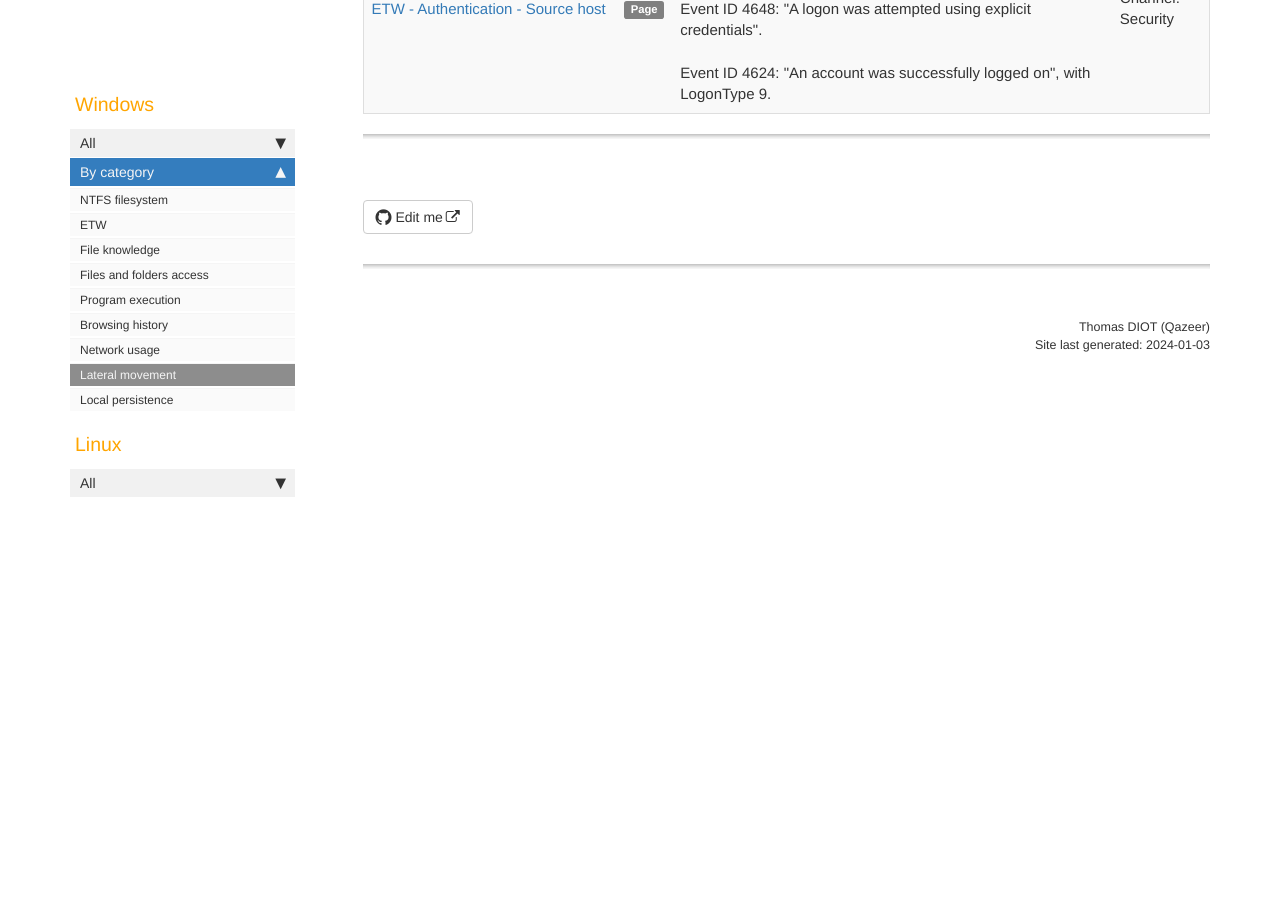
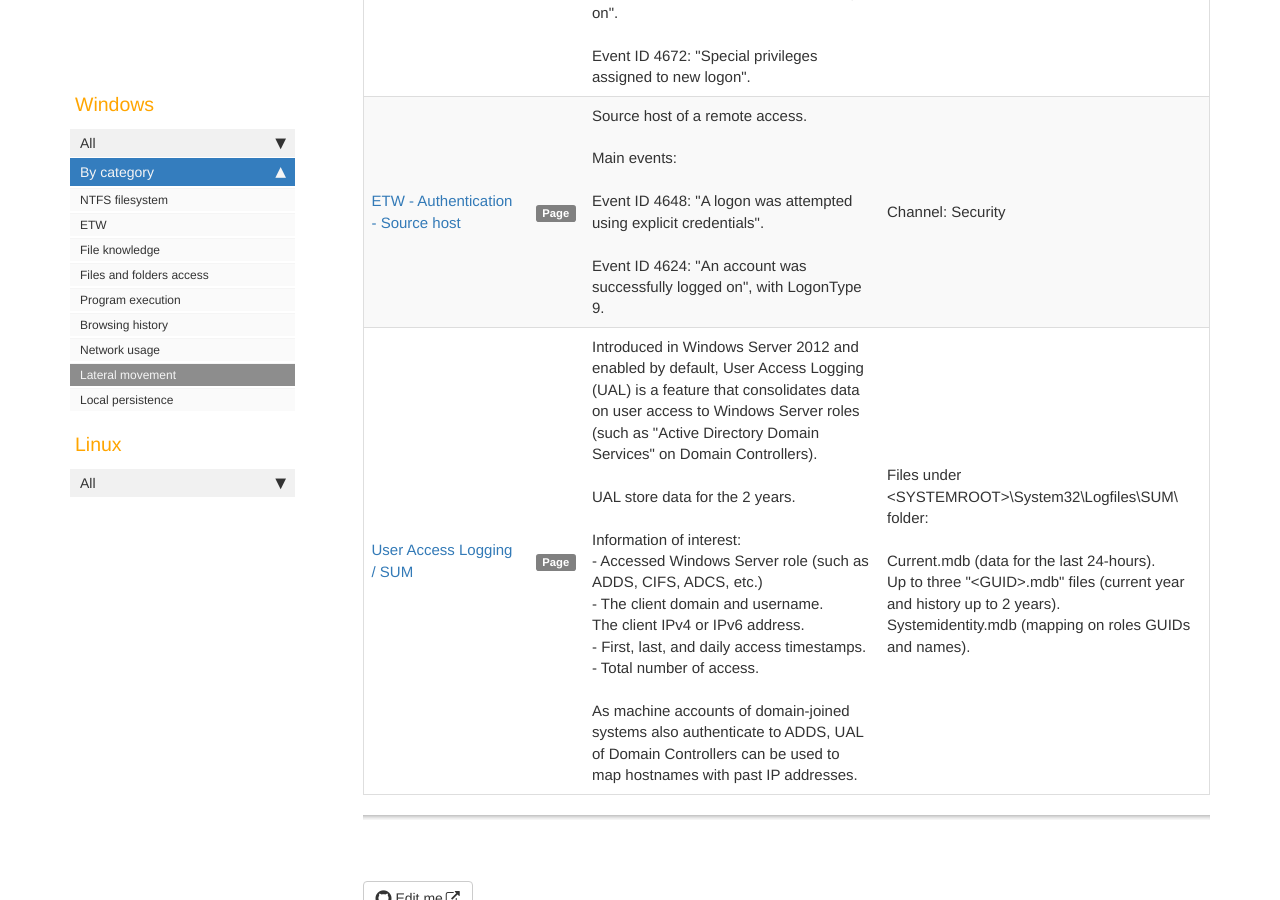
Before and after one commit to Qazeer/artefacts.help, a Jekyll site: the page built from pages/tags/tag_windows_lateral_movement.md, in a window 1280 px wide and 900 px high, scrolled down 973 px. Built offline with Jekyll 4.4.1, drawn with Linux system fonts in a browser that asks for light colours; our own code applies the rules of GitHub Pages for plain Markdown files; comment, search, counter and statistics services are not loaded; part of the change alters nothing that is shown.

Commit message:
[Artefact] UAL - init

````diff
--- a/_data/sidebars/sidebar.yml
+++ b/_data/sidebars/sidebar.yml
@@ -111,6 +111,10 @@ entries:
       url: /windows_srum.html
       output: web
 
+    - title: UAL / SUM
+      url: /windows_ual.html
+      output: web
+
     - title: Windows Search Database
       url: /windows_search_db.html
       output: web
--- /dev/null
+++ b/pages/windows/ual.md
@@ -0,0 +1,149 @@
+---
+title: User Access Logging / SUM
+summary: 'Introduced in Windows Server 2012 and enabled by default, User Access Logging (UAL) is a feature that consolidates data on user access to Windows Server roles (such as "Active Directory Domain Services" on Domain Controllers).\n\nUAL store data for the 2 years.\n\nInformation of interest:\n- Accessed Windows Server role (such as ADDS, CIFS, ADCS, etc.)\n- The client domain and username.\n The client IPv4 or IPv6 address.\n- First, last, and daily access timestamps.\n- Total number of access.\n\nAs machine accounts of domain-joined systems also authenticate to ADDS, UAL of Domain Controllers can be used to map hostnames with past IP addresses.'
+keywords: User Access Logging, SUM, UAL, DNS, Current.mdb
+tags:
+  - windows_lateral_movement
+location: 'Files under <SYSTEMROOT>\System32\Logfiles\SUM\ folder:\n\nCurrent.mdb (data for the last 24-hours).\nUp to three "<GUID>.mdb" files (current year and history up to 2 years).\nSystemidentity.mdb (mapping on roles GUIDs and names).'
+last_updated: 2024-01-01
+sidebar: sidebar
+permalink: windows_ual.html
+folder: windows
+---
+
+### Overview
+
+`User Access Logging (UAL)` is a feature introduced, and enabled by default, in
+`Windows Server 2012` that consolidates data on client activity. Among other
+information, user access on specific Windows Server roles (such as
+`Active Directory Domain Services` on Domain Controller) are logged by the
+`UAL`. The specific activity triggering an entry to be logged for a given role
+is not documented.
+
+On Domain Controllers, `UAL` thus yield information on **sessions opening on
+domain-joined computers** (if the given DC was reached for authentication or
+`Group Policy` retrieval).
+
+The information is stored locally in up to five (5)
+`Extensible Storage Engine (ESE)` database files (`.mdb`):
+
+  - The `Current.mdb` file which contains data for the last 24-hour.
+
+  - Up to three `<GUID>.mdb` files, which contain data for an entire year
+    (first to last day), going back to 2 years. The data in the `Current.mdb`
+    database is copied each day to the corresponding (`<GUID>.mdb`) database
+    for the current year.
+
+  - `Systemidentity.mdb` which contains metadata on the local server, including
+    a mapping on roles' GUIDs and names.
+
+**Historical data going back to 2 years may thus be retrieved in the `UAL`
+database files**.
+
+### Information of interest
+
+The `CLIENTS` table of the `Current.mdb` and `<GUID>.mdb` database files
+contain multiple information of interest:
+
+  - Accessed Windows Server role `GUID` and description. Among others, the
+    following roles can be encountered:
+      - `Active Directory Domain Services` (GUID:
+        `ad495fc3-0eaa-413d-ba7d-8b13fa7ec598`).
+      - `File Server` (GUID: `10a9226f-50ee-49d8-a393-9a501d47ce04`).
+      - `Active Directory Certificate Services` (GUID:
+        `c50fcc83-bc8d-4df5-8a3d-89d7f80f074b`).
+
+  - The client domain and username.
+
+  - Total number of access.
+
+  - First, last, and daily access timestamps.
+
+  - The client `IPv4` or `IPv6` address. On Domain Controllers, the hostname
+    associated the `IP` address at that time may be retrievable as machine
+    accounts of domain-joined computers also authenticate on `AD DS`.
+
+Each entry in the `CLIENTS` table is composed of a unique set of a Windows
+Server role, a client's domain / username, and a source `IP` address.
+
+The `DNS` table of the aforementioned database files contain information about
+`DNS` resolutions: hostname, associated `IP` address, and timestamp of last
+resolution.
+
+### Tool(s)
+
+#### Live forensics
+
+The PowerShell cmdlets of the `UserAccessLogging` module can be used to
+retrieve `UAL` data on a live system:
+
+```bash
+# Enumerates the roles installed on the system.
+Get-UalOverview
+
+# Retrieves UAL data for user access (data stored in the CLIENTS table).
+Get-UalUserAccess
+
+# Retrieves UAL data for client access by device for a given service, ordered by date (data stored in the CLIENTS table).
+# The cmdlets returns the date that the client accessed the service and how many times the client accessed the service during that day.
+Get-UalDailyAccess
+
+# Retrieves information on DNS resolutions (data stored in the DNS table).
+Get-UalDns
+```
+
+#### UAL database files
+
+##### Repairing the SUM databases
+
+As the databases copied, through a `shadow copy` volume or using utilities
+implementing raw disk reads (such as
+[`Velociraptor`](https://github.com/Velocidex/velociraptor) or
+[`RawCopy`](https://github.com/jschicht/RawCopy)), will not be in a
+"clean state", the database files will have to be repaired.
+
+This can be accomplished using the `esentutl` built-in utility:
+
+```bash
+# The following commands should be executed in the directory containing the UAL database files.
+
+esentutl.exe /r sru /i
+
+esentutl.exe /p <Current.mdb | UAL_DB_FILE>
+```
+
+The Windows operating system used to parse the `SUM` databases must be of the
+same major version, or of a more recent version, that the system from which the
+databases were acquired. For instance, `SUM` databases acquired from a
+`Windows Server 2022` operating system must be parsed on `Windows 11` or
+`Windows Server 2022`.
+
+##### SumECmd
+
+The Eric Zimmerman's [`SumECmd`](https://github.com/EricZimmerman/Sum) tool or
+the [`KStrike`](https://github.com/brimorlabs/KStrike) Python script can be
+used to parse repaired `UAL` database files:
+
+```bash
+# Parses the specified individual UAL database file.
+KStrike.py <Current.mdb | UAL_DB_FILE>
+
+# Parses the UAL database files (Current.mdb, SystemIdentity.mdb, etc.) in the specified directory.
+# The results will be aggregated in single CSV files per category (client access, DNS requests, etc.).
+SumECmd.exe --csv <CSV_DIRECTORY_OUTPUT> -d <DIRECTORY_WITH_UAL_DB_FILES>
+```
+
+The `PowerShell_SumECmd_SUM-RepairAndParse` `KAPE` module, leveraging the
+PowerShell script
+[`SUM-Repair.ps1`](https://github.com/AndrewRathbun/DFIRPowerShellScripts/blob/main/SUM-Repair.ps1)
+can be used to automate the repairing and parsing process (with `SumECmd`).
+
+### References
+
+  - [Microsoft - Get Started with User Access Logging](https://learn.microsoft.com/en-us/windows-server/administration/user-access-logging/get-started-with-user-access-logging)
+
+  - [CrowdStrike - Patrick Bennett - UAL Thank Us Later: Leveraging User Access Logging for Forensic Investigations](https://www.crowdstrike.com/blog/user-access-logging-ual-overview/)
+
+  - [13Cubed - User Access Logging (UAL) Forensics](https://www.youtube.com/watch?v=rVHKXUXhhWA)
+
+  - *KPMG - UAL - DOWN*
````
